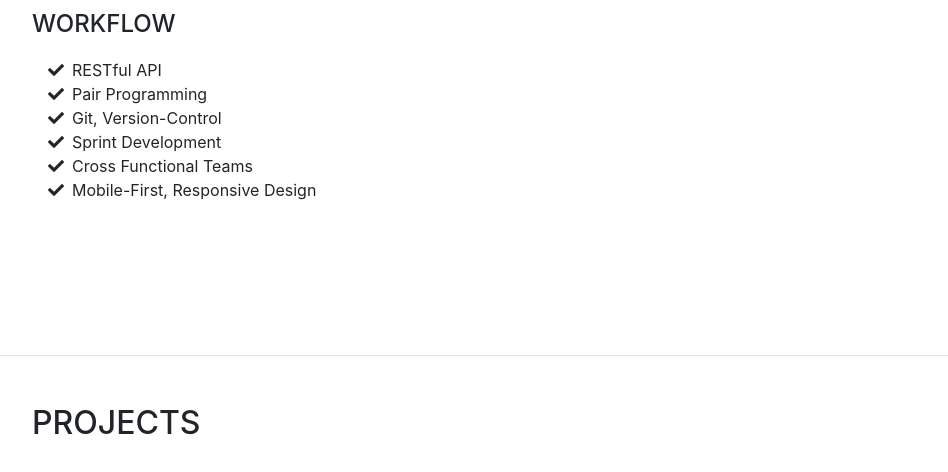
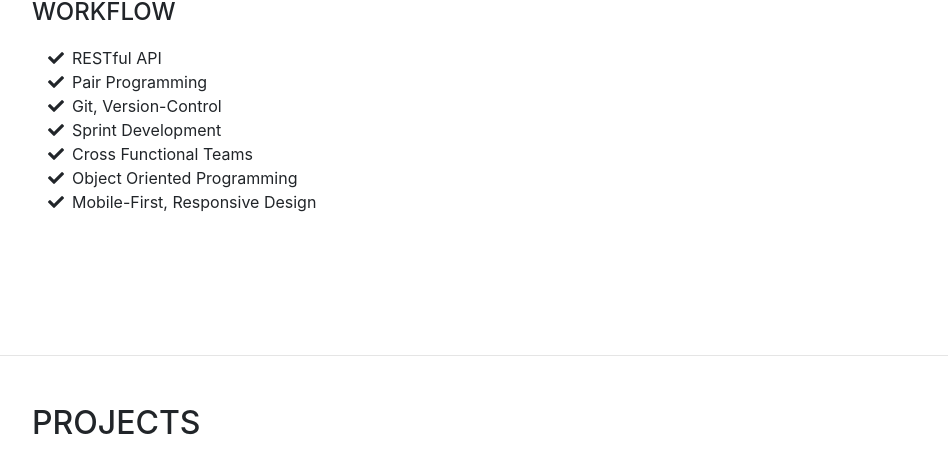
Before and after one commit to LightCloud36/lightcloud36.github.io, a website with bundled scripts: page index.html in a window 1280 px wide. Shown: the part 1245-1717 px from the top of the page, without its empty margins (288-1236 px from the left). Built offline with nearby package versions, Linux system fonts and the light colour scheme; a web font is replaced by a local one.

Commit message:
updated workflow with OOP

```diff
--- a/index.html
+++ b/index.html
@@ -158,6 +158,9 @@
               Cross Functional Teams</li>
             <li>
               <i class="fa-li fa fa-check"></i>
+              Object Oriented Programming </li>
+            <li>
+              <i class="fa-li fa fa-check"></i>
               Mobile-First, Responsive Design</li>
           </ul>
         </div>
```
